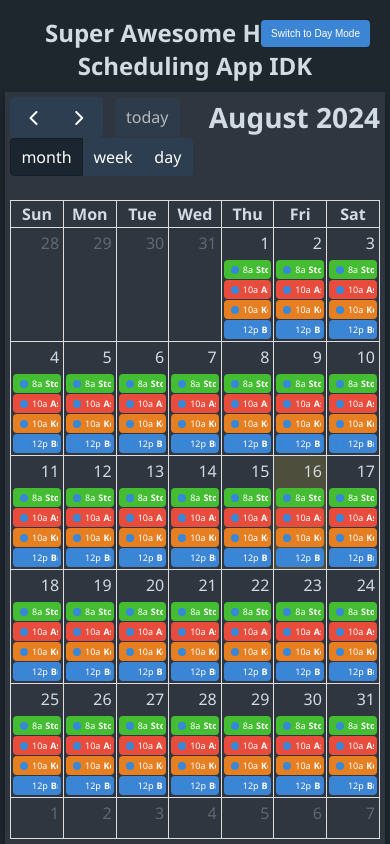
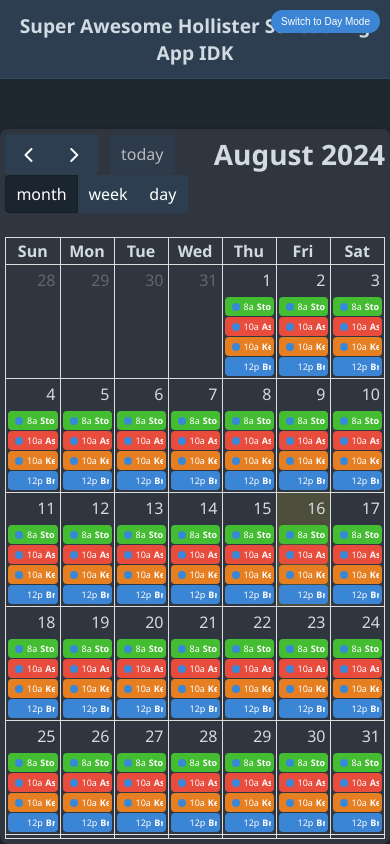
Before and after one commit to llang777/Hollister, a plain HTML site: page index.html in a window 390 px wide. Drawn offline with nearby package versions, Linux system fonts and the light colour scheme.

Commit message:
initial test again77

```diff
--- a/index.html
+++ b/index.html
@@ -33,12 +33,38 @@
             --event-bg-key-holder: #e67e22;
             --event-bg-brand-rep: #3b85d4;
             --event-text-color: #fff;
+            --header-bg: #2c3e50;
         }
 
         h1 {
-            font-size: 2rem;
-            margin-bottom: 10px;
+            font-size: 1.5rem;
+            margin: 0;
             color: var(--text-color);
+            text-align: center;
+            padding: 15px 10px;
+            background-color: var(--header-bg);
+            width: 100%;
+            box-sizing: border-box;
+            border-bottom: 1px solid #34495e;
+        }
+
+        #theme-toggle {
+            position: absolute;
+            top: 10px;
+            right: 10px;
+            background-color: var(--button-bg);
+            color: var(--event-text-color);
+            border: none;
+            border-radius: 20px;
+            padding: 8px 15px;
+            font-size: 12px;
+            cursor: pointer;
+            transition: background-color 0.3s;
+            z-index: 1000;
+        }
+
+        #theme-toggle:hover {
+            background-color: var(--button-hover-bg);
         }
 
         #calendar-container {
@@ -48,7 +74,9 @@
             padding: 10px;
             max-width: 100%;
             width: 100%;
-            height: 85vh;
+            height: calc(100vh - 70px); /* Adjust based on header and padding */
+            box-sizing: border-box;
+            margin-top: 60px;
         }
 
         #calendar {
@@ -115,41 +143,22 @@
             background-color: var(--event-bg-brand-rep);
         }
 
-        /* Toggle Button */
-        #theme-toggle {
-            position: absolute;
-            top: 20px;
-            right: 20px;
-            background-color: var(--button-bg);
-            color: var(--event-text-color);
-            border: none;
-            border-radius: 4px;
-            padding: 10px 15px;
-            font-size: 12px;
-            cursor: pointer;
-            transition: background-color 0.3s;
-        }
-
-        #theme-toggle:hover {
-            background-color: var(--button-hover-bg);
-        }
-
         /* Mobile Optimization */
         @media (max-width: 768px) {
-            body {
-                padding: 0 10px;
+            h1 {
+                font-size: 1.2rem;
+                padding: 12px 5px;
             }
 
-            h1 {
-                font-size: 1.5rem;
-                text-align: center;
-                margin-bottom: 10px;
+            #theme-toggle {
+                padding: 6px 10px;
+                font-size: 10px;
             }
 
             #calendar-container {
                 padding: 5px;
-                border-radius: 0;
-                height: 100vh;
+                height: calc(100vh - 60px);
+                margin-top: 50px;
             }
 
             .fc-button {
@@ -167,18 +176,13 @@
                 font-size: 9px;
                 padding: 3px;
             }
-
-            #theme-toggle {
-                padding: 8px 10px;
-                font-size: 10px;
-            }
         }
     </style>
 </head>
 <body class="dark-mode"> <!-- Night mode is default -->
 
+    <h1>Super Awesome Hollister Scheduling App IDK</h1>
     <button id="theme-toggle">Switch to Day Mode</button>
-    <h1>Super Awesome Hollister Scheduling App IDK</h1>
     <div id="calendar-container">
         <div id="calendar"></div>
     </div>
```
